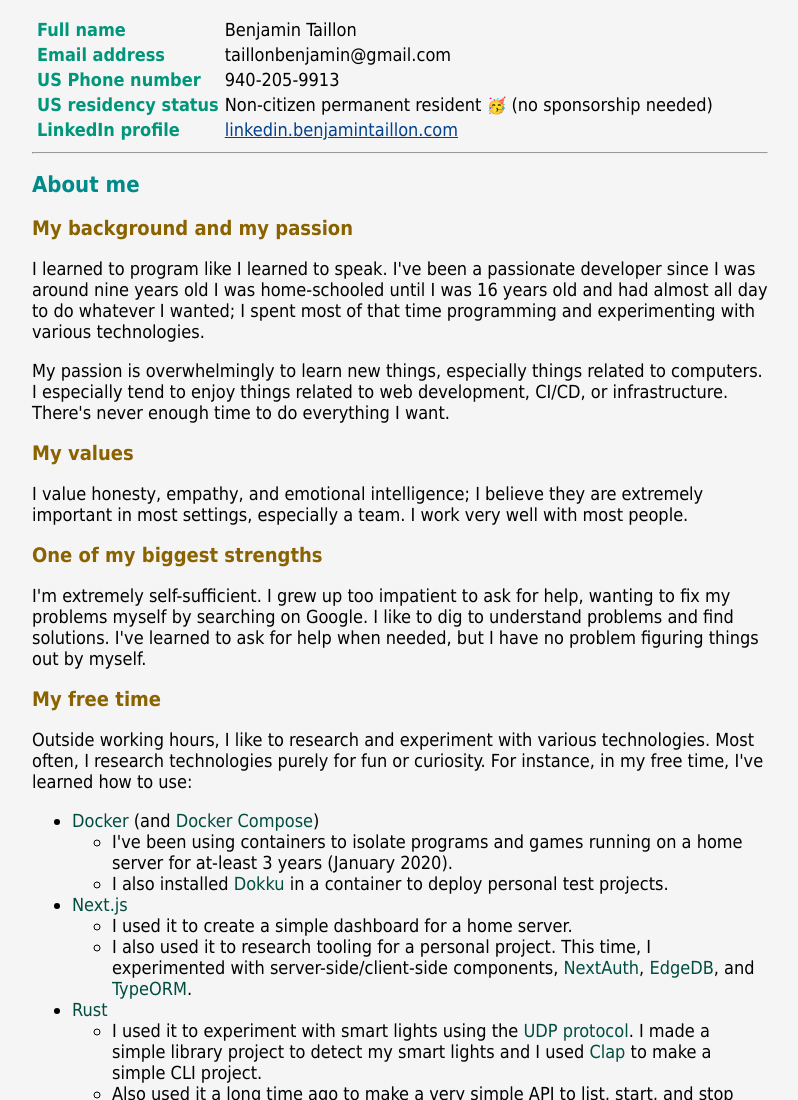
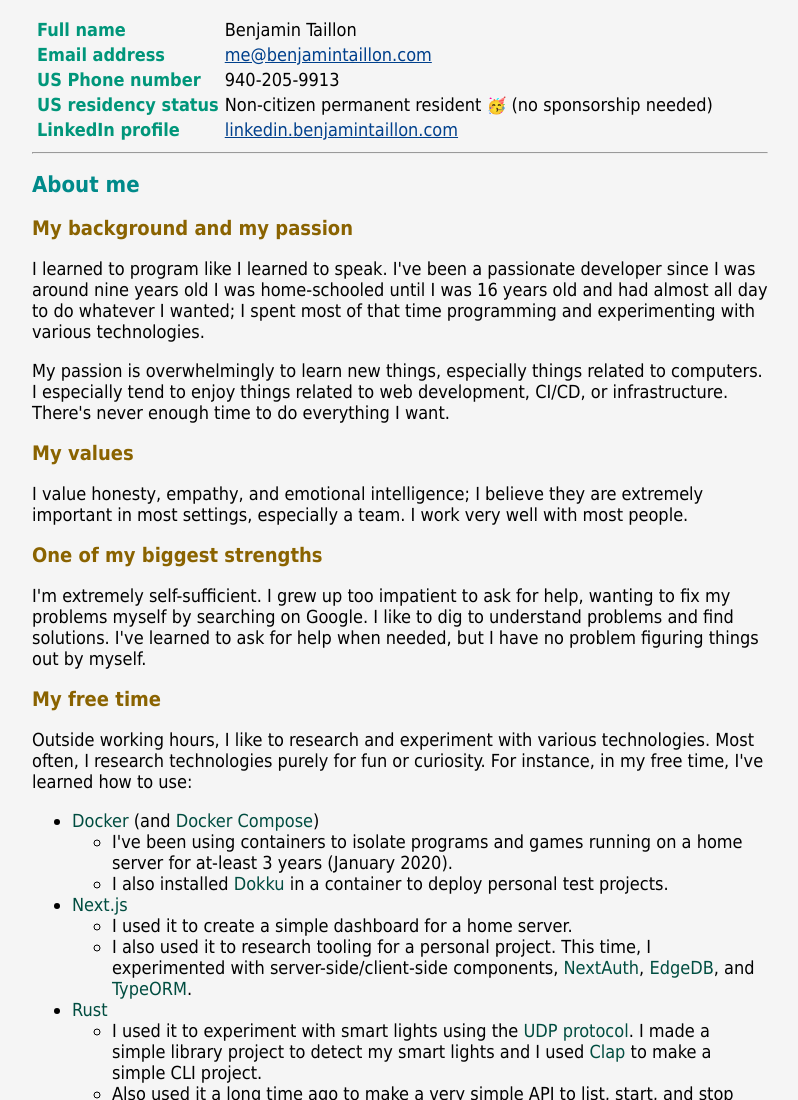
Before and after one commit to Benjamint22/resume, a website: page resume.html in a window 1280 px wide. Shown: the top 1100 px of the page, without its empty margins (240-1038 px from the left). Drawn offline with Linux system fonts and the light colour scheme.

Commit message:
fixed links

```diff
--- a/resume.html
+++ b/resume.html
@@ -128,7 +128,9 @@
           </tr>
           <tr>
             <th>Email address</th>
-            <td>taillonbenjamin@gmail.com</td>
+            <td>
+              <a href="mailto:me@benjamintaillon.com">me@benjamintaillon.com</a>
+            </td>
           </tr>
           <tr>
             <th>US Phone number</th>
@@ -144,7 +146,7 @@
           <tr>
             <th>LinkedIn profile</th>
             <td>
-              <a href="linkedin.benjamintaillon.com"
+              <a href="https://linkedin.benjamintaillon.com"
                 >linkedin.benjamintaillon.com</a
               >
             </td>
```
